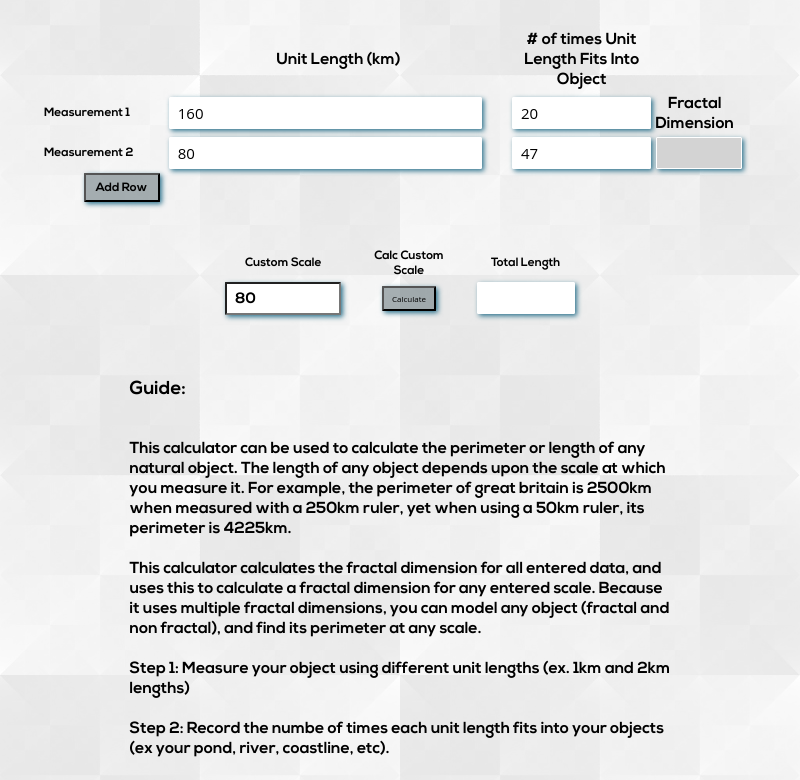
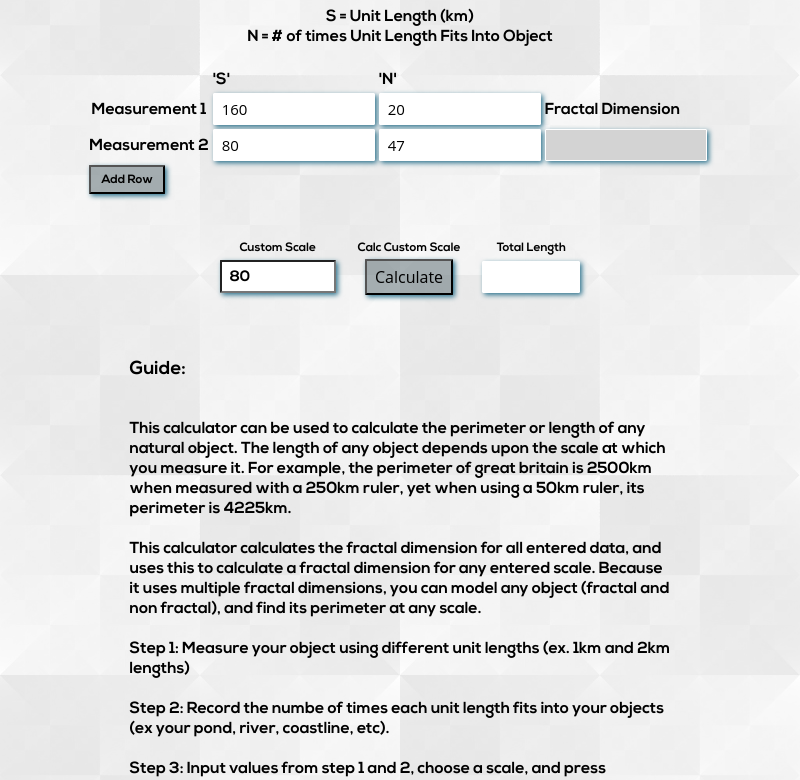
Before and after one commit to Henshall/fractal_calculator_electron, an Electron app: page index.html in a window 800 px wide. Shown: the part 125-905 px from the top of the page. Drawn offline with nearby package versions, Linux system fonts and the light colour scheme.

Commit message:
added icon image, added build file, reinstalled node, fixed layout of app

```diff
--- a/css/style.css
+++ b/css/style.css
@@ -37,26 +37,19 @@
   border: 0.2px solid #fff;
   box-shadow: 2px 2px 5px #2f748e;
   transition-duration: 0.5s;
-    // border-style: dotted;
-   width: 87%;
+    /*// border-style: dotted;*/
+width: 18vw;
 }
 
-.name{
 
-   margin: 0px auto;
-   text-align: -webkit-center;
-   width: 55%;
-
- // border-style: dotted;
-}
 .my_table_center{
   margin: 0px auto;
   text-align: -webkit-center;
-  width: 93%;
-  left: -3%;
+min-width: 400px;
   position: relative;
-// border-style: dashed;
+  /*border-style: dashed;*/
 }
+
 
 .my_table_center2{
       margin: 0px auto;
@@ -71,23 +64,22 @@ width: 50%;
 }
 
 .measurement{
-  font-size: 30px;
-  font-size: 1.5vw;
-  width: 23%;
-  text-align: left;
-  left: 4%;
+  font-size: 2vw;
+
+/*border-style: dashed;*/
+
+  text-align: center;
+  min-width: 74px;
   position: relative;
 }
 
 #addrow{
-  text-align: right;
+  text-align: center;
   position: relative;
-  left: 9.5%;
+  min-width: 50px;
   width: 9.5vw;
   font-size: 1.5vw;
   text-align: center;
-
-
 }
 
 .first_box{
@@ -104,7 +96,8 @@ width: 50%;
   //  border-style: dashed;
   text-decoration:none;
     border-radius: 1px;
-    font-size: 1vw;
+    font-size: 2vw;
+
     padding: 5px 8px;
     cursor: pointer;
     color: black;
@@ -124,6 +117,7 @@ width: 50%;
 }
 
 
+
 .text_box2{
   border-radius: 1px;
   font-size: 15px;
@@ -141,6 +135,7 @@ width: 50%;
 
 .britain{
       width: 70%;
+
 }
 
 .example{
@@ -336,7 +331,7 @@ background-color: rgba(120, 134, 138, 0.64);
   right: 0;
   position: absolute;
   z-index: -1;
-  height: 600%;
+  height: 400%;
 }
 
 
@@ -353,7 +348,25 @@ width: 69%;
   height: 750px;
   background-image: url(../images/britain.png);
   background-repeat: no-repeat;
+  background-position: center;
+  background-size: contain;
 }
+
+
+@media only screen and (max-width: 420px) {
+
+  .measurement{
+    font-size: 10px;
+
+  /*border-style: dashed;*/
+
+    text-align: center;
+    min-width: 74px;
+    position: relative;
+  }
+
+}
+
 
 
 
--- a/index.html
+++ b/index.html
@@ -12,18 +12,21 @@
   </div>
   <div class="form_text">
     <br><br>
-  <div class="centered">
-    <h1>Fractal Calculator:</h1>
-  </div>
+    <div class="centered">
+      <h1>Fractal Calculator:</h1>
+        S = Unit Length (km)<br>
+      N = # of times Unit Length Fits Into Object
+
+    </div>
   <br>
 
     <div class="my_table_center">
     <table id="myTable" class="order-list">
             <tr>
                 <td id = 'first_box' class = ''></td>
-                <td class = 'name'> Unit Length (km) </td>
-                <td class = 'name'># of times Unit Length Fits Into Object</td>
-            </tr>
+                <td class = 'name'> 'S' </td>
+                <td class = 'name'>'N'</td>
+              </tr>
             <tr>
                 <td class = 'name measurement'>Measurement 1 </td>
                 <td>  <input id = "a0" class = 'text_box' type="text" name="name" value ="160" /></td>
@@ -130,8 +133,6 @@
       </table>
     </div>
 
-    <br><br>
-
 
     <div class="centered">
       <div class="britain">
@@ -143,27 +144,6 @@
     </div>
 
 
-
-    <br>
-    <br>
-    <br>
-
-    <br>
-    <br>
-    <br>
-    <br>
-    <br>
-    <br>
-    <br>
-    <br>
-    <br>
-    <br>
-    <br>
-    <br>
-    <br>
-    <br>
-    <br>
-    <br>
     <br>
     </div>
     <script src="http://ajax.googleapis.com/ajax/libs/jquery/1.9.1/jquery.min.js"></script>
--- a/main.js
+++ b/main.js
@@ -16,7 +16,7 @@ function createWindow () {
   mainWindow.loadURL(`file://${__dirname}/index.html`)
 
   // Open the DevTools.
-  mainWindow.webContents.openDevTools()
+ mainWindow.webContents.openDevTools()
 
   // Emitted when the window is closed.
   mainWindow.on('closed', function () {
```
Also changed, not shown: package.json (+21 -11 lines), Icon.png (added), build/background.jpg (added), build/britain.png (added), 5 other files.
